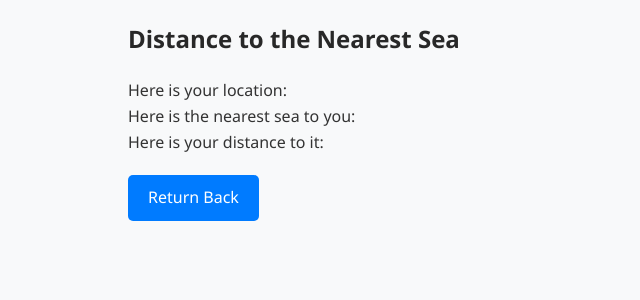
After one commit to OmerKagan/SVV_Project_3, a Flask app: page /sea in a window 1280 px wide. The commit adds this page. Shown: the top 300 px of the page, without its empty margins (0-640 px from the left). Run offline with Flask 2, Linux system fonts and the light colour scheme.

Commit message:
New pages added.

```diff
--- a/app.py
+++ b/app.py
@@ -95,6 +95,18 @@ def entry_page():
         return redirect(url_for('login'))
 
 
+@app.route('/sea')
+def sea():
+    # Add logic for new_page_1 here if needed
+    return render_template('sea.html')
+
+
+@app.route('/sun')
+def sun():
+    # Add logic for new_page_2 here if needed
+    return render_template('sun.html')
+
+
 @app.route('/logout')
 def logout():
     session.pop('user', None)
--- a/static/style.css
+++ b/static/style.css
@@ -96,3 +96,34 @@ form button:hover {
 .logout-link:hover {
     color: #bd2130;
 }
+
+.return-link {
+    display: inline-block;
+    padding: 10px 20px;
+    margin-top: 20px;
+    background-color: #007bff;
+    color: #fff;
+    text-decoration: none;
+    border-radius: 5px;
+}
+
+.return-link:hover {
+    background-color: #0056b3;
+}
+
+.newPageButton {
+    display: inline-block;
+    padding: 10px 20px;
+    margin: 10px;
+    background-color: #28a745;
+    color: #fff;
+    text-decoration: none;
+    border: none;
+    border-radius: 5px;
+    cursor: pointer;
+    transition: background-color 0.3s ease;
+}
+
+.newPageButton:hover {
+    background-color: #218838;
+}
--- a/templates/entry_page.html
+++ b/templates/entry_page.html
@@ -11,6 +11,10 @@
         <div class="entry-message">
             <h2>Welcome</h2>
             <p>You have successfully logged in.</p>
+            <div>
+                <a href="/sea" class="newPageButton">Nearest Sea</a>
+                <a href="/sun" class="newPageButton">Sun's Core</a>
+            </div>
             <a href="/logout" class="logout-link">Logout</a>
         </div>
     </div>
--- /dev/null
+++ b/templates/sea.html
@@ -0,0 +1,18 @@
+<!DOCTYPE html>
+<html lang="en">
+<head>
+    <meta charset="UTF-8">
+    <meta name="viewport" content="width=device-width, initial-scale=1.0">
+    <title>Distance to the Nearest Sea</title>
+    <link rel="stylesheet" href="{{ url_for('static', filename='style.css') }}">
+</head>
+<body>
+    <div class="container">
+        <h2>Distance to the Nearest Sea</h2>
+        <p>Here is your location: </p>
+        <p>Here is the nearest sea to you: </p>
+        <p>Here is your distance to it: </p>
+        <a href="/entry-page" class="return-link">Return Back</a>
+    </div>
+</body>
+</html>
```
Also changed, not shown: templates/sun.html (added, +17 -0 lines).
